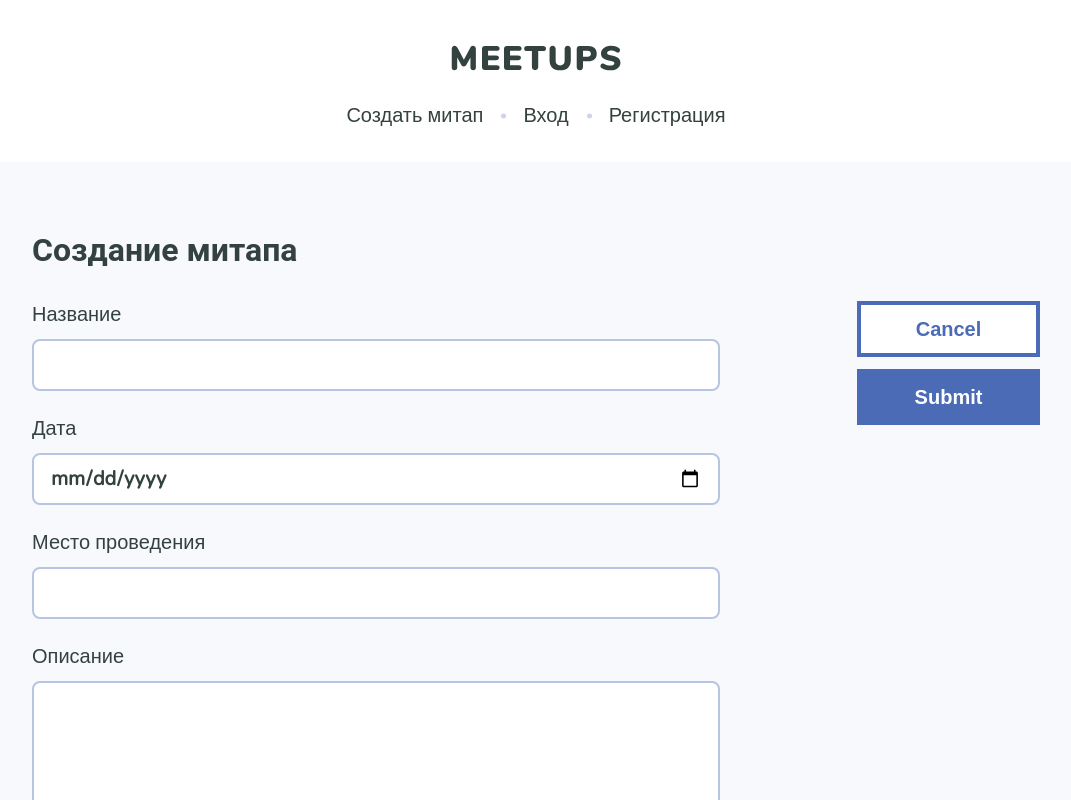
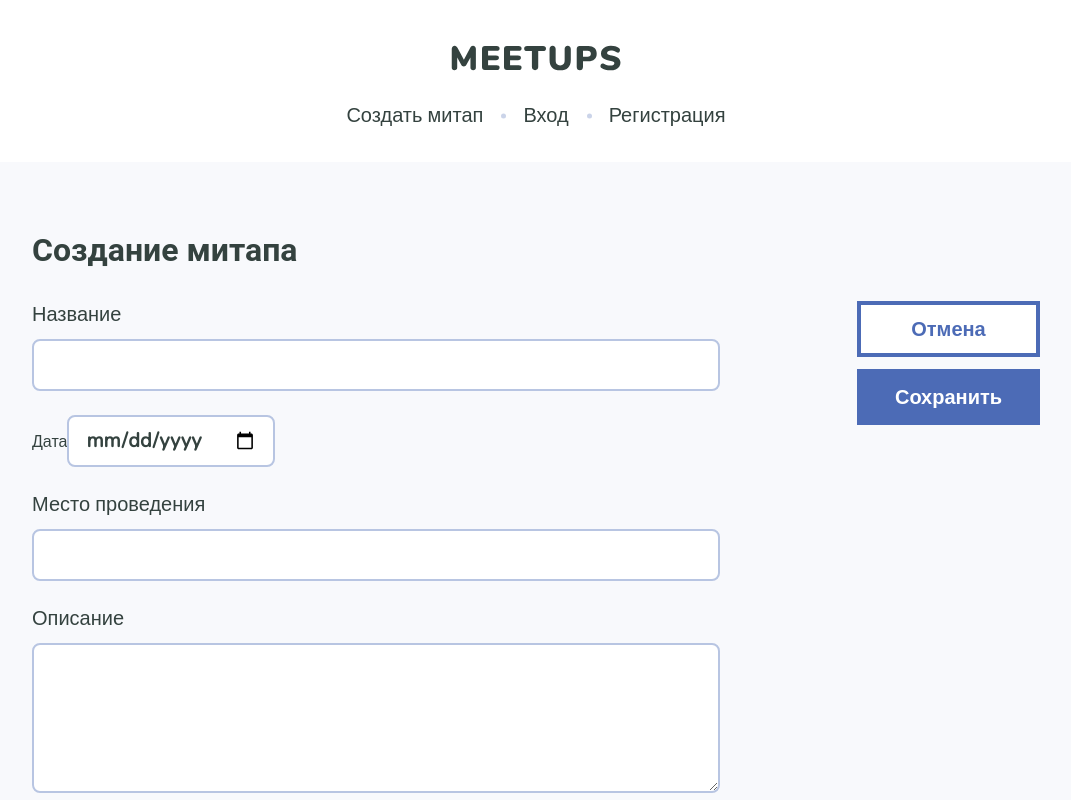
Before and after one commit to alyonatyunyaeva/meetup-project, a Vue app: page /form in a window 1280 px wide. Shown: the top 800 px of the page, without its empty margins (104-1175 px from the left). Built offline with nearby package versions, Linux system fonts and the light colour scheme.

Commit message:
add image preview

```diff
--- a/src/api.js
+++ b/src/api.js
@@ -32,6 +32,7 @@ class MeetupAPI {
   }
   async uploadImg(opts = {}) {
     const { file } = opts;
+    console.log("file", file);
     let formData = new FormData();
     formData.append("file", file);
 
@@ -76,18 +77,15 @@ class MeetupAPI {
       credentials: "include",
     });
   }
-  // async deleteParticipation(id) {
-  //   return fetch(`/api/meetups/${id}/participation`, {
-  //     method: "DELETE",
-  //     headers: {
-  //       "Content-Type": "application/json",
-  //     },
-  //     credentials: "include",
-  //     body: JSON.stringify(opts),
-  //   }).then((res) => {
-  //     return res.json();
-  //   });
-  // }
+  async deleteMeetup(id) {
+    return fetch(`/api/meetups/${id}`, {
+      method: "DELETE",
+      headers: {
+        "Content-Type": "application/json",
+      },
+      credentials: "include",
+    });
+  }
   async fetchMeetups() {
     return fetch("/api/meetups").then((res) => res.json());
   }
--- /dev/null
+++ b/src/components/Input/Input.scss
@@ -0,0 +1,28 @@
+.form-group {
+  position: relative;
+  margin-bottom: 24px;
+}
+.form-label {
+  font-weight: 400;
+  font-size: 20px;
+  line-height: 28px;
+  color: var(--body-color);
+  margin-bottom: 10px;
+  display: block;
+}
+.form-control {
+  padding: 12px 16px;
+  height: 52px;
+  width: 100%;
+  border-radius: 8px;
+  border: 2px solid var(--blue-light);
+  font-family: "Nunito", sans-serif;
+  font-weight: 600;
+  font-size: 20px;
+  line-height: 28px;
+  color: var(--body-color);
+  transition: 0.2s all;
+  background-color: var(--white);
+  outline: none;
+  box-shadow: none;
+}
--- /dev/null
+++ b/src/components/Input/Input.vue
@@ -0,0 +1,43 @@
+<template>
+  <div class="form-group">
+    <label class="form-label">{{ label }}</label>
+    <input
+      v-if="!textarea"
+      class="form-control"
+      :value="value"
+      v-on:change="$emit('change', $event.target.value)"
+    />
+    <textarea
+      v-else
+      class="form-control"
+      :value="value"
+      v-on:change="$emit('change', $event.target.value)"
+      style="min-height: 150px"
+    />
+    <div style="color: red" v-show="showError">
+      Поле обязательно
+    </div>
+  </div>
+</template>
+
+<script>
+export default {
+  props: {
+    label: String,
+    value: String,
+    showError: Boolean,
+    textarea: Boolean,
+  },
+  model: {
+    prop: "value",
+    event: "change",
+  },
+  methods: {
+    // onChange(e) {
+    //   this.$emit("change", e.target.value);
+    // },
+  },
+};
+</script>
+
+<style src="./Input.scss" lang="scss" scoped></style>
--- a/src/components/Meetup/MeetupView.vue
+++ b/src/components/Meetup/MeetupView.vue
@@ -16,7 +16,9 @@
           <button class="button button_primary" @click="onEdit">
             Редактировать
           </button>
-          <button class="button button_danger">Удалить</button>
+          <button class="button button_danger" @click="onDelete">
+            Удалить
+          </button>
         </div>
         <div v-else-if="meetup.attending">
           <button
@@ -76,6 +78,7 @@ export default {
   methods: {
     ...mapActions({
       setMeetup: "meetup/setMeetup",
+      deleteMeetup: "meetup/deleteMeetup",
     }),
     onEdit() {
       this.setMeetup({ ...this.meetup, date: this.date });
@@ -83,7 +86,10 @@ export default {
     },
     async onChangeParticipaTion(method) {
       await meetupApi.changeParticipation(this.meetup.id, method);
-      this.$emit("changeParticipaTion");
+    },
+    onDelete() {
+      this.deleteMeetup(this.meetup.id);
+      this.$router.push({ name: "meetups" });
     },
   },
 };
--- a/src/store/modules/meetup.js
+++ b/src/store/modules/meetup.js
@@ -56,6 +56,14 @@ const actions = {
       console.log(err);
     }
   },
+  deleteMeetup: async ({ dispatch }, id) => {
+    const result = await meetupApi.deleteMeetup(id);
+    console.log("ghbdbn");
+    if (state.meetup?.id === id) {
+      dispatch("flush");
+    }
+    return result;
+  },
 
   flush: ({ commit }) => {
     commit("_flush");
--- a/src/views/MeetupForm/MeetupForm.css
+++ b/src/views/MeetupForm/MeetupForm.css
@@ -1,94 +1,9 @@
-.meetup-form__aside {
-  margin: 48px 0;
-}
-
 .meetup-form__aside_stick > .button {
   margin: 0 0 12px 0;
 }
-
-.form {
-  margin: 0;
-}
-.form-section {
-  border: none;
-  position: relative;
-}
-.form-group {
-  position: relative;
-  margin-bottom: 24px;
-}
-.form-label {
-  font-weight: 400;
-  font-size: 20px;
-  line-height: 28px;
-  color: var(--body-color);
-  margin-bottom: 10px;
-  display: block;
-}
-.form-control {
-  padding: 12px 16px;
-  height: 52px;
-  width: 100%;
-  border-radius: 8px;
-  border: 2px solid var(--blue-light);
-  font-family: "Nunito", sans-serif;
-  font-weight: 600;
-  font-size: 20px;
-  line-height: 28px;
-  color: var(--body-color);
-  transition: 0.2s all;
-  background-color: var(--white);
-  outline: none;
-  box-shadow: none;
-}
-.form__section-title {
-  font-weight: 700;
-  font-size: 28px;
-  line-height: 150%;
-  color: var(--body-color);
-  margin: 0 0 24px 0;
-}
-.form-section_append {
-  margin-top: 24px;
-}
-.form-section_append button {
-  box-shadow: none;
-  border: none;
-  background-color: transparent;
-  padding: 0;
-  outline: none;
-  color: var(--blue);
-  cursor: pointer;
-  font-size: 20px;
-  line-height: 28px;
-}
-
-.form-section_append button:hover {
-  text-decoration: underline;
-}
-
 .button {
-  display: inline-block;
-  padding: 10px 24px;
-  font-weight: 700;
-  font-size: 20px;
-  line-height: 28px;
-  color: initial;
-  text-align: center;
-  border: 4px solid transparent;
-  transition: 0.2s all;
-  outline: none;
-  box-shadow: none;
-  background-color: transparent;
-  cursor: pointer;
-  text-decoration: none;
-}
-
-.button.button_block {
-  display: block;
   width: 100%;
 }
-
 .button.button_primary {
   background-color: var(--blue);
   border-color: var(--blue);
--- a/src/views/MeetupForm/MeetupForm.vue
+++ b/src/views/MeetupForm/MeetupForm.vue
@@ -4,13 +4,11 @@
       <form class="form meetup-form" @submit="sendForm">
         <div class="meetup-form__content">
           <fieldset class="form-section">
-            <div class="form-group">
-              <label class="form-label">Название</label>
-              <input class="form-control" v-model.lazy="$v.title.$model" />
-              <div style="color: red" v-show="!$v.title.required && submited">
-                Поле обязательно
-              </div>
-            </div>
+            <Input
+              label="Название"
+              v-model="title"
+              :showError="!$v.title.required && submited"
+            />
             <div class="form-group">
               <label class="form-label">Дата</label>
               <input class="form-control" type="date" v-model.lazy="date" />
@@ -24,35 +22,27 @@
                 Неверная дата
               </div>
             </div>
-            <div class="form-group">
-              <label class="form-label">Место проведения</label>
-              <input class="form-control" v-model.lazy="place" />
-              <div style="color: red" v-if="!$v.place.required && submited">
-                Поле обязательно
-              </div>
-            </div>
-            <div class="form-group">
-              <label class="form-label">Описание</label>
-              <textarea
-                class="form-control"
-                style="min-height:200px"
-                v-model.lazy="description"
-              />
-              <div
-                style="color: red"
-                v-if="!$v.description.required && submited"
-              >
-                Поле обязательно
-              </div>
-            </div>
+            <Input
+              label="Место проведения"
+              v-model="place"
+              :showError="!$v.place.required && submited"
+            />
+            <Input
+              label="Описание"
+              v-model="description"
+              :showError="!$v.description.required && submited"
+              textarea
+            />
             <div class="form-group">
               <label class="form-label">Изображение</label>
               <input
+                ref="file"
                 class="form-control"
-                @change="onUploadImage"
-                style="min-height:200px"
+                @change="onUploadImage()"
                 type="file"
+                accept="image/*"
               />
+              <img v-bind:src="image" v-show="showPreview" class="preview" />
             </div>
           </fieldset>
 
@@ -79,10 +69,10 @@
               class="button button_secondary button_block"
               @click="onCancel"
             >
-              Cancel
+              Отмена
             </button>
             <button class="button button_primary button_block" type="submit">
-              Submit
+              Сохранить
             </button>
           </div>
         </div>
@@ -94,6 +84,7 @@
 <script>
 import AgendaItemForm from "@/components/AgendaItemForm/AgendaItemForm";
 import FormLayout from "@/components/Layouts/FormLayout";
+import Input from "@/components/Input/Input";
 import { required } from "vuelidate/lib/validators";
 import { format } from "date-fns";
 import { mapGetters, mapActions } from "vuex";
@@ -128,10 +119,13 @@ export default {
   components: {
     AgendaItemForm,
     FormLayout,
+    Input,
   },
   data() {
     return {
-      imageFile: null,
+      rawImage: null,
+      image: null,
+      showPreview: false,
       submited: false,
     };
   },
@@ -156,11 +150,15 @@ export default {
     ...mapGetters({
       meetup: "meetup/meetup",
     }),
+
     title: {
       get() {
+        console.log("title1");
         return this.meetup?.title;
       },
       set(value) {
+        console.log("title2");
+
         this.setMeetupField({ field: "title", value });
       },
     },
@@ -220,6 +218,8 @@ export default {
       this.submited = true;
       if (this.$v.$invalid) return;
       let result;
+      let file = this.rawImage;
+      await this.uploadImg({ file });
       this.meetup.id
         ? (result = await this.updateMeetup())
         : (result = await this.createMeetup());
@@ -231,10 +231,25 @@ export default {
       this.$router.push({ name: "meetup", params: { meetupId: result.id } });
       this.flushMeetup();
     },
-    async onUploadImage(e) {
-      const [file] = e.target.files;
-      this.imageFile = file;
-      await this.uploadImg({ file });
+    onUploadImage() {
+      this.rawImage = this.$refs.file.files[0];
+
+      let reader = new FileReader();
+
+      reader.addEventListener(
+        "load",
+        function() {
+          this.showPreview = true;
+          this.image = reader.result;
+        }.bind(this),
+        false
+      );
+
+      if (this.rawImage) {
+        if (/\.(jpe?g|png|gif)$/i.test(this.rawImage.name)) {
+          reader.readAsDataURL(this.rawImage);
+        }
+      }
     },
     newMeetup() {
       if (!this.meetup) {
--- a/src/views/MeetupPage/MeetupPage.vue
+++ b/src/views/MeetupPage/MeetupPage.vue
@@ -1,10 +1,6 @@
 <template>
   <div>
-    <MeetupView
-      @changeParticipaTion="getMeetup"
-      v-if="meetup"
-      :meetup="meetup"
-    />
+    <MeetupView v-if="meetup" :meetup="meetup" />
   </div>
 </template>
 
```
